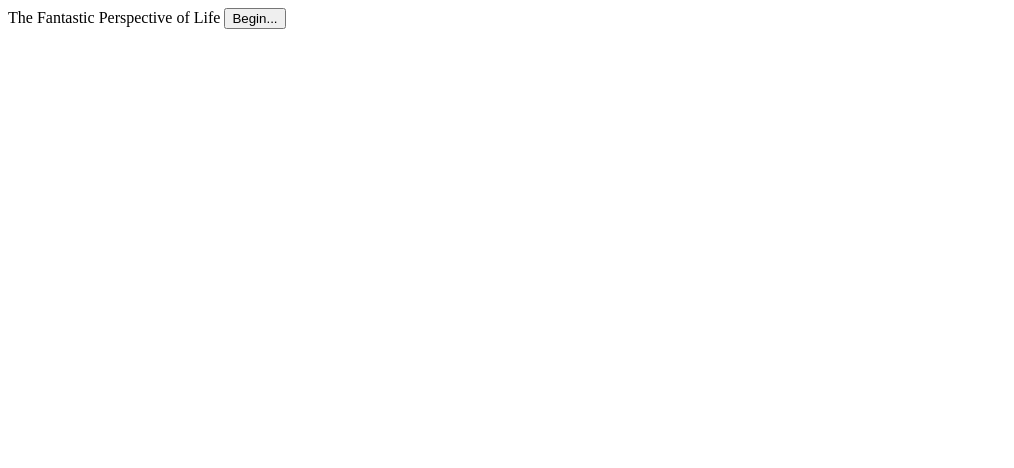
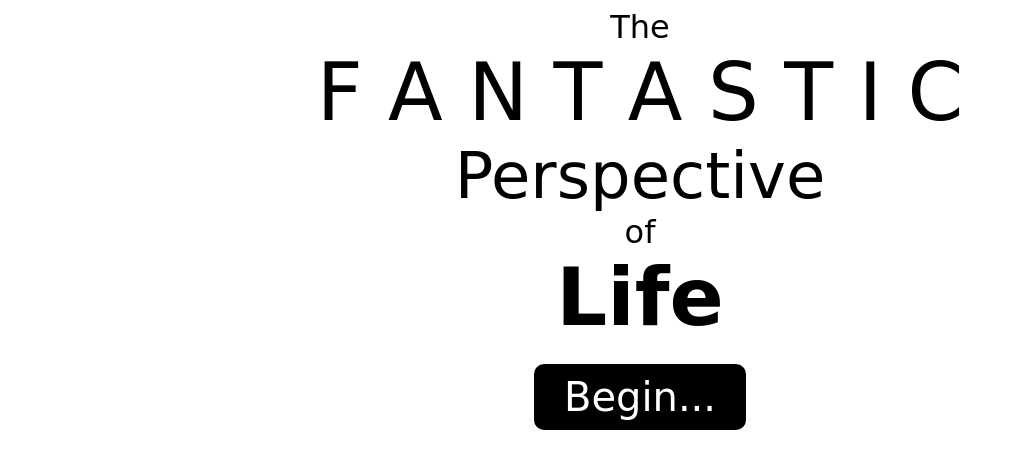
Before and after one commit to nickredmond/fantastic-web, a plain HTML site: page index.html in a window 1280 px wide. Shown: the whole page, without its empty margins (0-1014 px from the left). Drawn offline with Linux system fonts and the light colour scheme; a web font is replaced by a local one.

Commit message:
stage-ready

```diff
--- a/index.html
+++ b/index.html
@@ -3,6 +3,7 @@
 	<head>
 		<title>Nick R &amp; S3</title>
 		<link type="text/css" href="https://s3-us-west-2.amazonaws.com/nick-redmond.com/index_style.css">
+		<link href="https://fonts.googleapis.com/css?family=Waiting+for+the+Sunrise" rel="stylesheet">
 	</head>
 	<body>
 		<style type="text/css">
@@ -12,22 +13,116 @@
 				max-height: 550px;
 				display: none;
 			}
+			.siteTitle {
+				font-family: 'Waiting for the Sunrise', cursive;
+			}
+			#titleContainer {
+				text-align: center;
+			    width: 80%;
+			    margin-left: auto;
+			    margin-right: auto;
+			}
+			#title_1 {
+				font-size: 2em;
+				display: none;
+			}
+			#title_2 {
+				font-size: 5em;
+				display: none;
+			}
+			#title_3 {
+				font-size: 4em;
+				display: none;
+			}
+			#title_4 {
+				font-size: 2em;
+				display: none;
+			}
+			#title_5 {
+				font-size: 5em;
+				font-weight: bold;
+				display: none;
+			}
+			#startButton {
+			    background-color: black;
+			    color: white;
+			    border: none;
+			    border-radius: 0.25em;
+			    font-size: 2.5em;
+			    padding: 0.25em 0.75em;
+			    margin-top: 0.5em;
+			    font-family: 'Waiting for the Sunrise', cursive;
+			    display: none;
+			    margin-left: auto;
+			    margin-right: auto;
+			    cursor: pointer;
+			}
+			#startButton:hover {
+				border: 0.08em solid black;
+				background-color: white;
+				color: black;
+				font-weight: bold;
+			}
+			body {
+				background-color: black;
+			}
 		</style>
-		<span>The</span>
-		<span>Fantastic</span>
-		<span>Perspective</span>
-		<span>of</span>
-		<span>Life</span>
+		<div id="titleContainer">
+			<div id="title_1" class="siteTitle">The</div>
+			<div id="title_2" class="siteTitle">F A N T A S T I C</div>
+			<div id="title_3" class="siteTitle">Perspective</div>
+			<div id="title_4" class="siteTitle">of</div>
+			<div id="title_5" class="siteTitle">Life</div>
+			<button id="startButton" onclick="beginVideo()">Begin...</button>
+		</div>
 		<video id="lifeVideo" width="800" height="600" autoplay controls>
 			<source src="https://drive.google.com/uc?export=download&id=0B79k8SeTAR-4SU54LU92SzZYUVk" type="video/mp4">
 		</video>
-		<button onclick="beginVideo()">Begin...</button>
 	</body>
 	<script type="text/javascript">
 		function beginVideo(){
+			["title_1", "title_2", "title_3", "title_4", "title_5",
+				"startButton"].forEach(function(id){
+					document.getElementById(id).style.display = "none";
+			});
+
 			var vid = document.getElementById("lifeVideo");
 			vid.style.display = "block";
 			vid.webkitRequestFullScreen();
 		}
+		function animateTitle(){
+			document.getElementById("title_1").style.display = "block";
+			setTimeout(function(){
+				document.getElementById("title_2").style.display = "block";
+			}, 250);
+			setTimeout(function(){
+				document.getElementById("title_3").style.display = "block";
+			}, 750);
+			setTimeout(function(){
+				document.getElementById("title_4").style.display = "block";
+			}, 1250);
+			setTimeout(function(){
+				document.getElementById("title_5").style.display = "block";
+			}, 1500);
+			setTimeout(function(){
+				document.getElementById("startButton").style.display = "block";
+			}, 1800);
+		}
+
+		window.onload = function(evt){
+			var brightness = 0;
+			var maxBrightness = 255;
+			var body = document.getElementsByTagName("body")[0];
+			var bgFade = setInterval(function(){
+				if (brightness >= maxBrightness) {
+					body.style.backgroundColor = "rgb(" + maxBrightness + ", " + maxBrightness + ", " + maxBrightness + ")";
+					clearInterval(bgFade);
+					animateTitle();
+				} else {
+					body.style.backgroundColor = "rgb(" + brightness + ", " + brightness + ", " + brightness + ")";
+					brightness += 2;
+				}
+			}, 10);
+		}
 	</script>
 </html>
```
